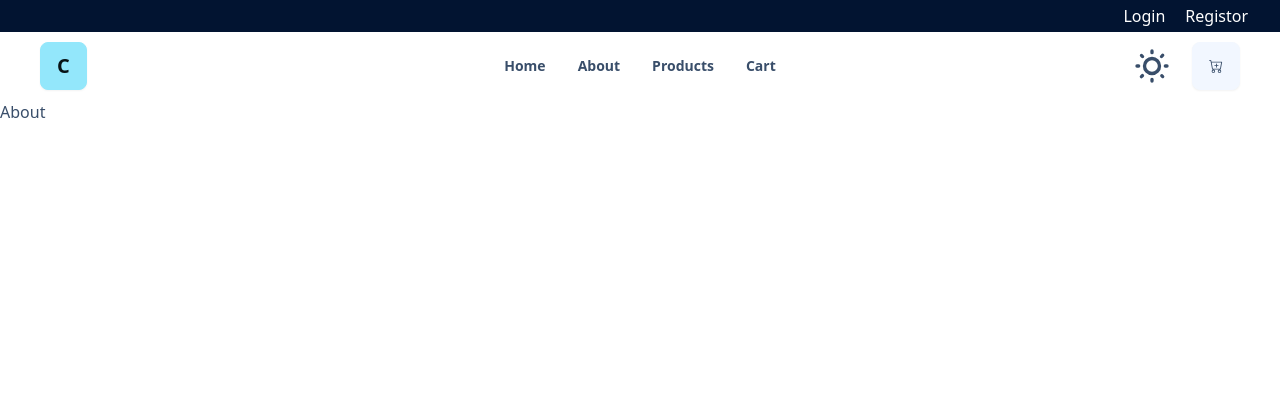
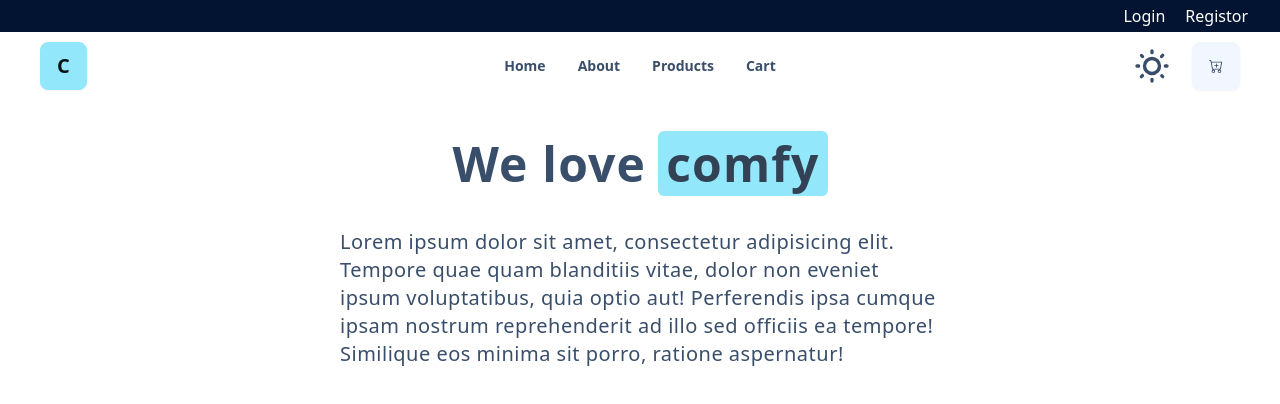
Before and after one commit to khamidullox/products-comfy-store, a React (Vite) app: page /about in a window 1280 px wide. Shown: the top 404 px of the page. Built offline with nearby package versions, Linux system fonts and the light colour scheme.

Commit message:
about is ready

```diff
--- a/src/pages/About.jsx
+++ b/src/pages/About.jsx
@@ -1,9 +1,26 @@
-import React from 'react'
+import React from "react";
 
 function About() {
   return (
-    <div>About</div>
-  )
+    <div className="text-center justify-center w-ful felx items-center place-items-center containerH mt-10  ">
+      <h1 className="font-bold  text-5xl tracking-wide">
+        We love
+        <span className=" bg-info rounded-md px-2 text-slate-700 ml-3">
+          comfy
+        </span>
+      </h1>
+      <div className="w-full flex mt-10 justify-center">
+        <p className="w-[600px] text-start text-xl tracking-wide">
+          {" "}
+          Lorem ipsum dolor sit amet, consectetur adipisicing elit. Tempore quae
+          quam blanditiis vitae, dolor non eveniet ipsum voluptatibus, quia
+          optio aut! Perferendis ipsa cumque ipsam nostrum reprehenderit ad illo
+          sed officiis ea tempore! Similique eos minima sit porro, ratione
+          aspernatur!
+        </p>
+      </div>
+    </div>
+  );
 }
 
-export default About
+export default About;
--- a/src/pages/Landing.jsx
+++ b/src/pages/Landing.jsx
@@ -38,9 +38,9 @@ function Landing() {
           </Link>
         </div>
         <div className="carousel carousel-center max-w-md p-4 space-x-4 bg-neutral rounded-box">
-          {images.map((img) => {
+          {images.map((img, id) => {
             return (
-              <div className="carousel-item">
+              <div key={id} className="carousel-item">
                 <img src={img} className="rounded-box w-80 object-cover" />
               </div>
             );
--- a/src/pages/SingleProduct.jsx
+++ b/src/pages/SingleProduct.jsx
@@ -11,6 +11,7 @@ function SingleProduct() {
   let { product } = useLoaderData();
   let { data } = product;
 
+
   return (
     <div className=" containerH mt-16">
       <p className="flex gap-3 m-5">
@@ -22,14 +23,35 @@ function SingleProduct() {
           Product
         </Link>
       </p>
-      <div className="flex items-center justify-center gap-52 containerH ">
+      <div className="flex items-center justify-center gap-10 containerH ">
         <img
-          className=" size-96 object-cover rounded-xl"
+          className=" size-[500px] object-cover rounded-xl"
           src={data.attributes.image}
           alt=""
         />
-        <div className="">
-          <h2 className=" font-bold text-3xl">{data.attributes.title}</h2>
+        <div className="w-[500px] text-start flex flex-col gap-5">
+          <div className="flex flex-col gap-2">
+            <h2 className=" font-bold text-3xl capitalize">
+              {data.attributes.title}
+            </h2>
+            <h3 className=" opacity-50 font-bold text-xl ">
+              {data.attributes.company}
+            </h3>
+            <h5>
+              {Intl.NumberFormat("us-US", {
+                style: "currency",
+                currency: "USD",
+              }).format(data.attributes.price)}
+            </h5>
+          </div>
+          <div className="flex flex-col gap-5">
+            <p className="tracking-wide leading-7">
+              {data.attributes.description}
+            </p>
+            <p>
+              Colors: <span>{data.attributes.color}</span>
+            </p>
+          </div>
         </div>
       </div>
     </div>
```
Also changed, not shown: src/app/index.js (line endings or trailing spaces).
